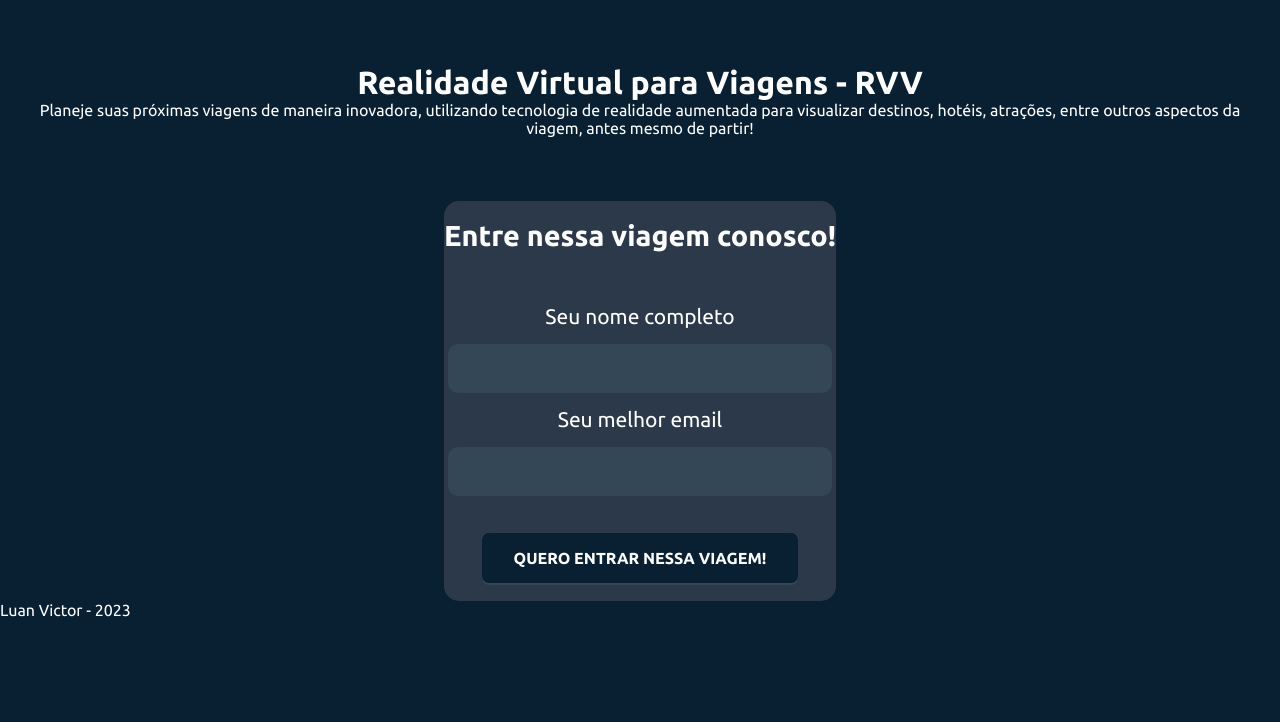
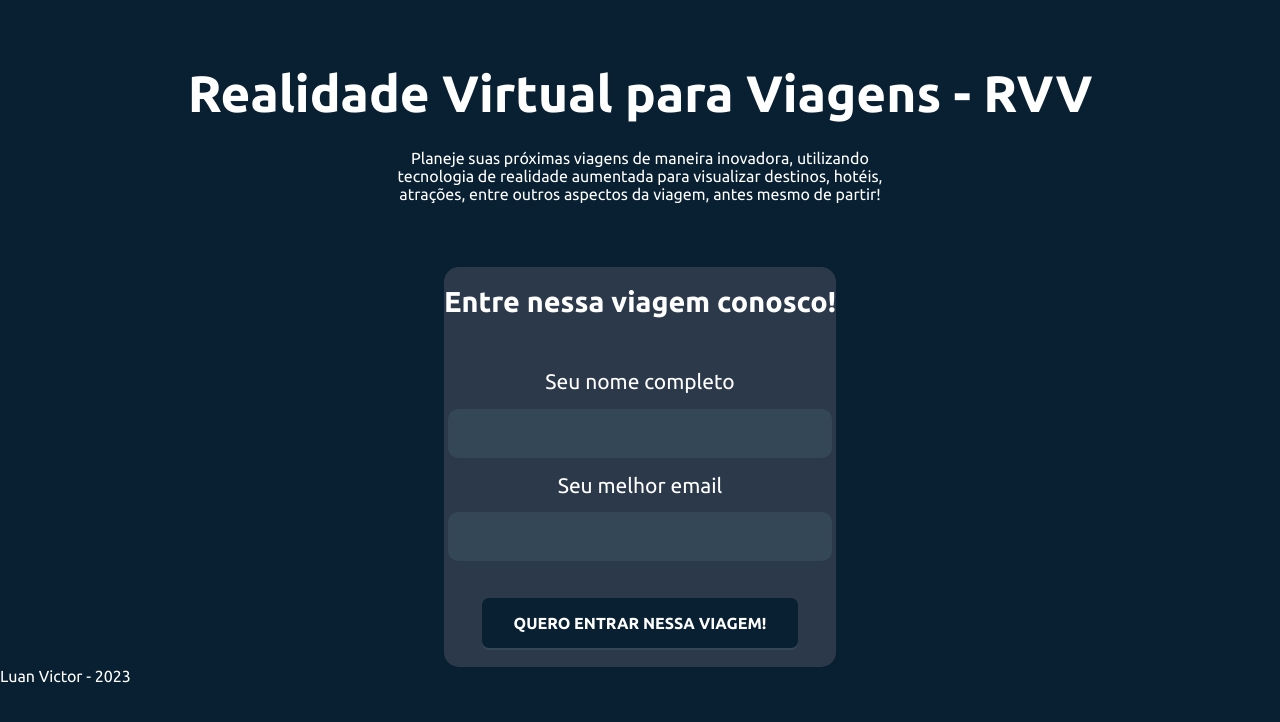
Before and after one commit to Luzin7/100-days-of-react, a React (Vite) app in the folder 006-valid-form/: page / in a window 1280 px wide. Shown: the top 722 px of the page. Built offline with nearby package versions, Linux system fonts and the light colour scheme.

Commit message:
style: add header style

```diff
--- a/006-valid-form/src/style/header.css
+++ b/006-valid-form/src/style/header.css
@@ -1,4 +1,16 @@
-.header__content{
+.header__content {
+  display: flex;
+  flex-flow: column wrap;
+  align-items: center;
   text-align: center;
   padding: 4em 2em;
 }
+
+.header__content h1 {
+  font-size: 3.2em;
+  margin-bottom: 0.5em;
+}
+
+.header__content p {
+  width: 40vw;
+}
```
